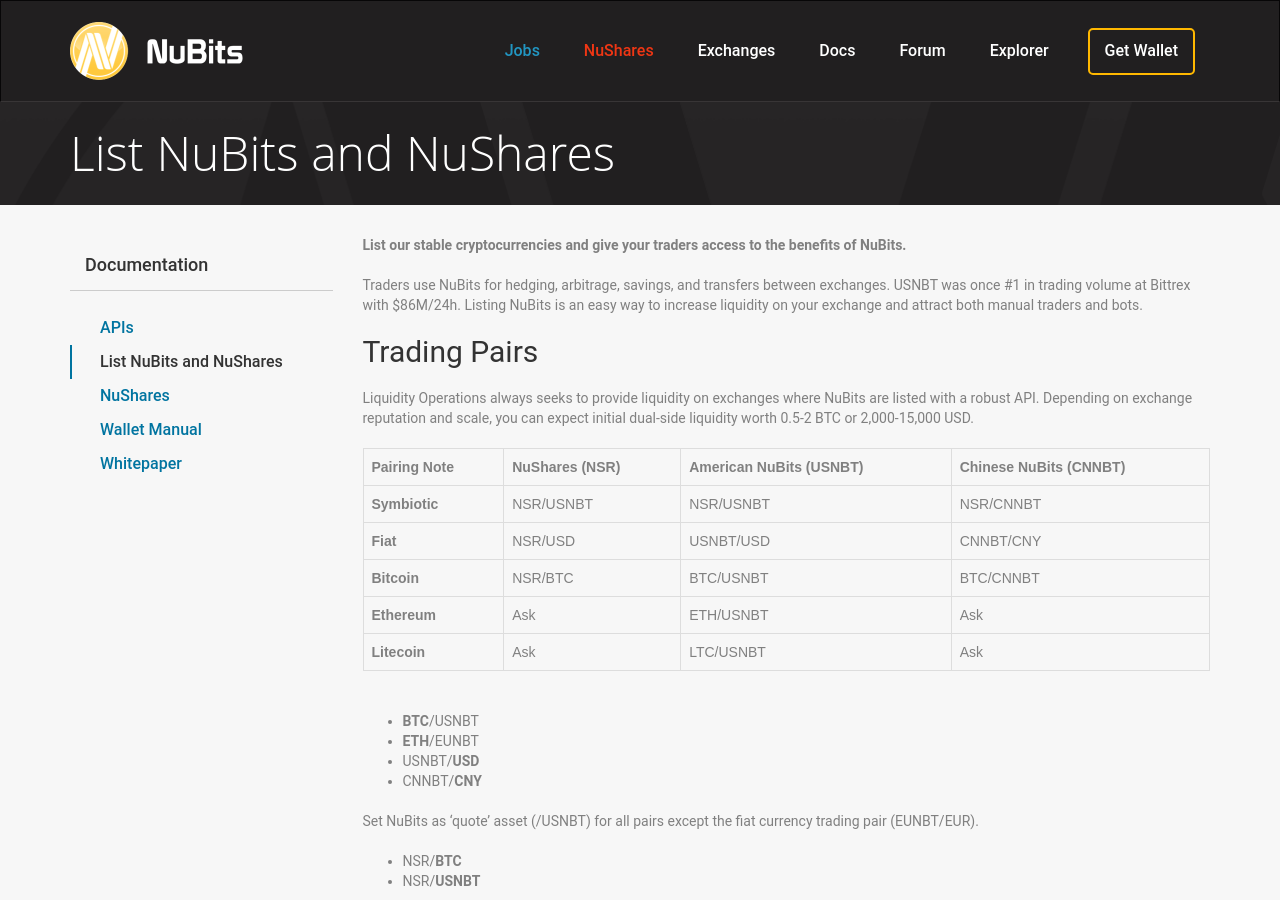
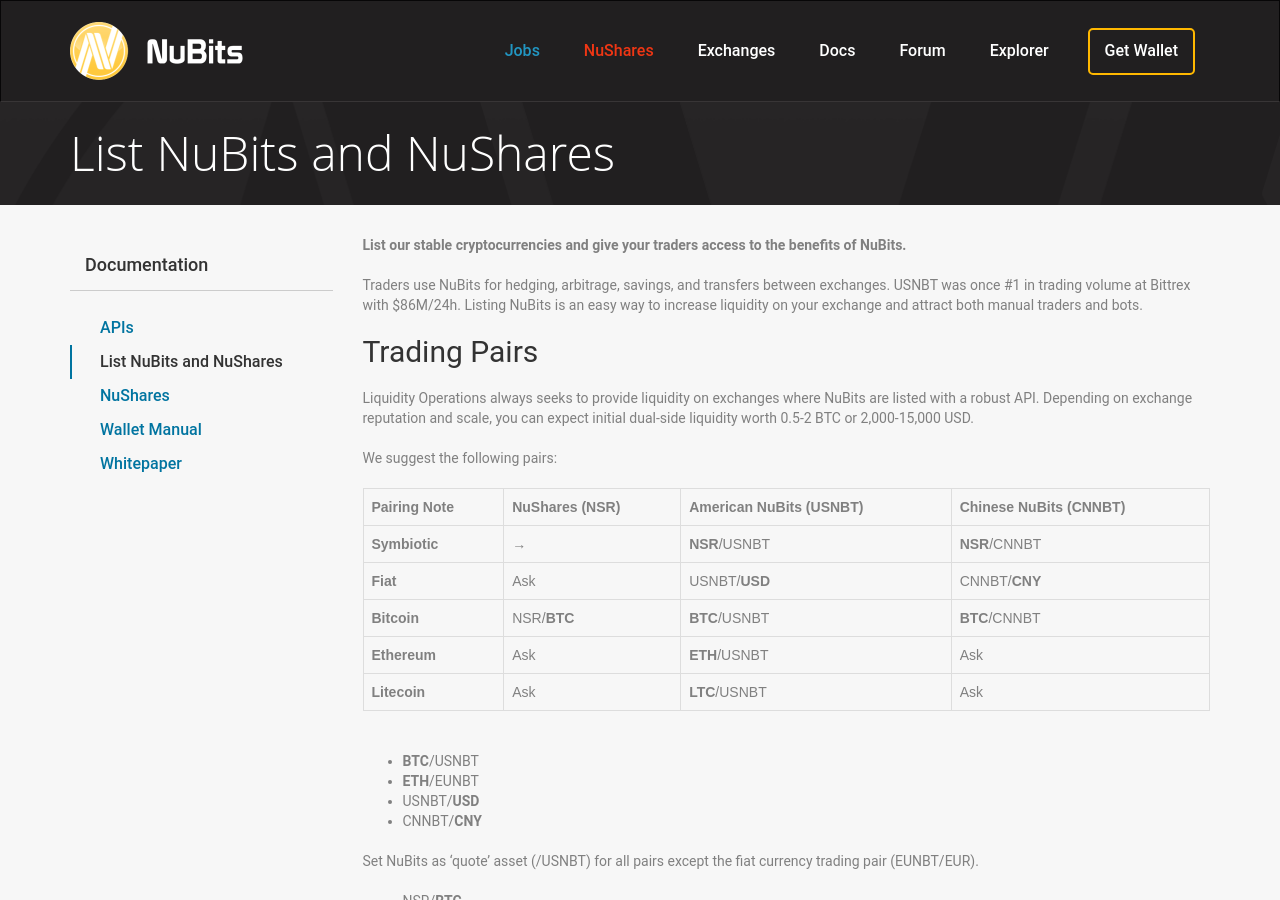
Before and after one commit to NuNetwork/nunetwork.github.io, a Jekyll site: the page built from _pages/listing.md, in a window 1280 px wide and 900 px high. Built offline with Jekyll 4.4.1, drawn with Linux system fonts in a browser that asks for light colours.

Commit message:
Update listing.md

```diff
--- a/_pages/listing.md
+++ b/_pages/listing.md
@@ -15,13 +15,15 @@
 
 Liquidity Operations always seeks to provide liquidity on exchanges where NuBits are listed with a robust API. Depending on exchange reputation and scale, you can expect initial dual-side liquidity worth 0.5-2 BTC or 2,000-15,000 USD.
 
+We suggest the following pairs:
+
 Pairing Note | NuShares (NSR) | American NuBits (USNBT) | Chinese NuBits (CNNBT)
 |:--|:--|:--|:--
-Symbiotic|NSR/USNBT|NSR/USNBT|NSR/CNNBT
-Fiat|NSR/USD|USNBT/USD|CNNBT/CNY
-Bitcoin|NSR/BTC|BTC/USNBT|BTC/CNNBT
-Ethereum|Ask|ETH/USNBT|Ask
-Litecoin|Ask|LTC/USNBT|Ask
+Symbiotic|→|**NSR**/USNBT|**NSR**/CNNBT
+Fiat|Ask|USNBT/**USD**|CNNBT/**CNY**
+Bitcoin|NSR/**BTC**|**BTC**/USNBT|**BTC**/CNNBT
+Ethereum|Ask|**ETH**/USNBT|Ask
+Litecoin|Ask|**LTC**/USNBT|Ask
 
 <br>
 - **BTC**/USNBT
```
